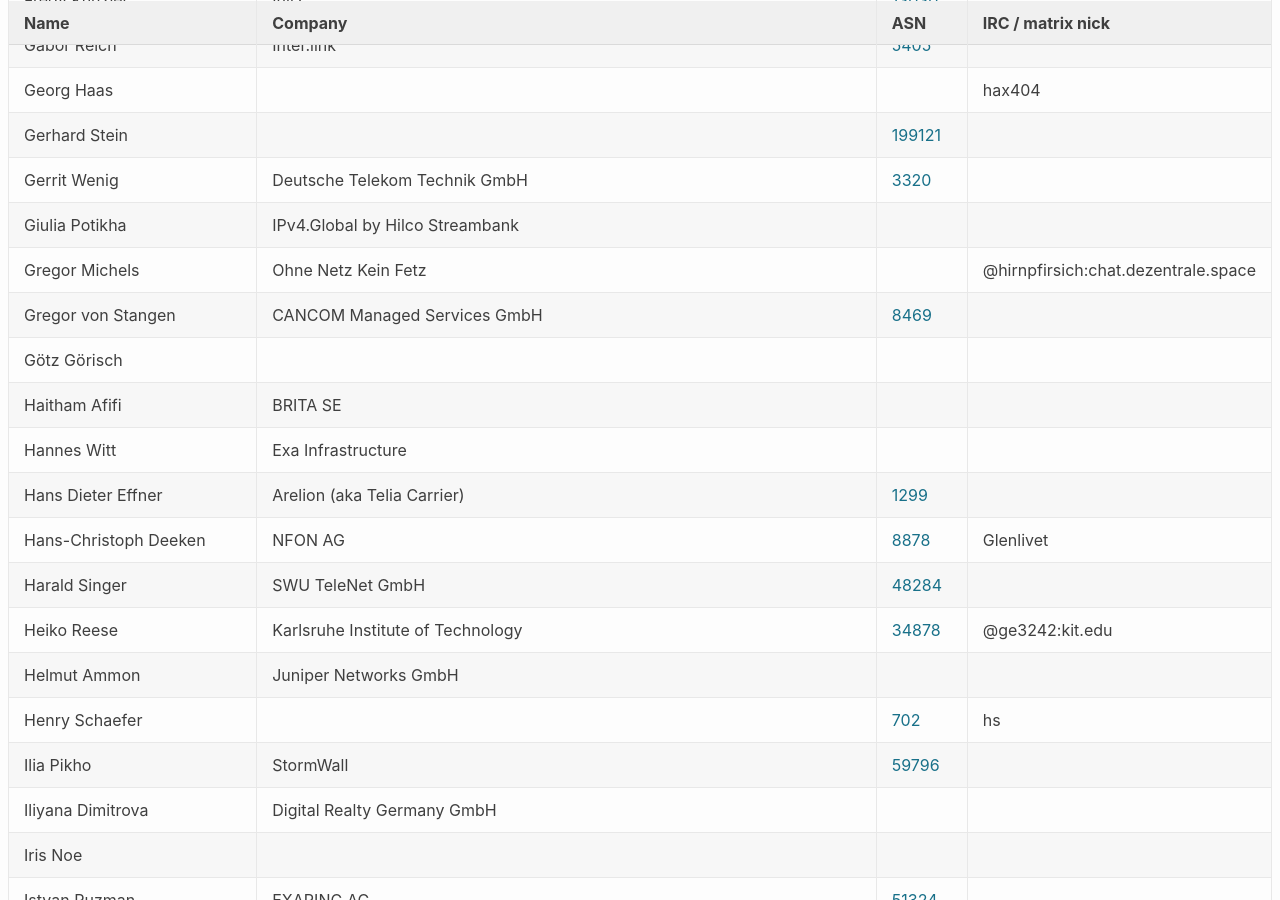
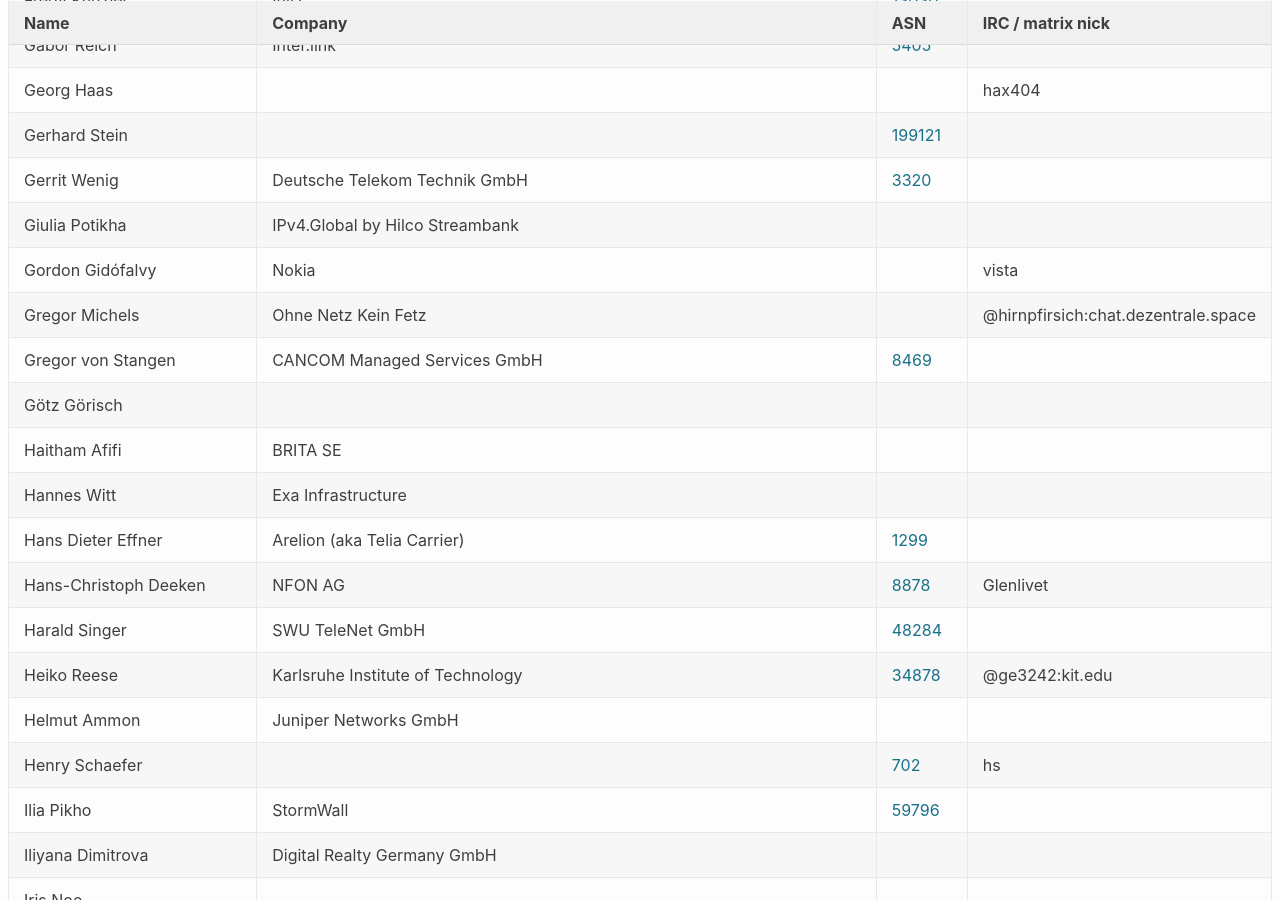
Before and after one commit to denog/pretix-attendeelist, a Jekyll site: the page built from denog17/index.markdown, in a window 1280 px wide and 900 px high, scrolled down 5959 px. Built offline with Jekyll 4.4.1, drawn with Linux system fonts in a browser that asks for light colours.

Commit message:
Latest data: Fri Sep 26 18:35:38 UTC 2025

```diff
--- a/_data/attendees_denog17_onsite.json
+++ b/_data/attendees_denog17_onsite.json
@@ -804,6 +804,12 @@
     "asn": null
   },
   {
+    "name": "Gordon Gidófalvy",
+    "company": "Nokia",
+    "irc": "vista",
+    "asn": null
+  },
+  {
     "name": "Götz Görisch",
     "company": null,
     "irc": null,
```
